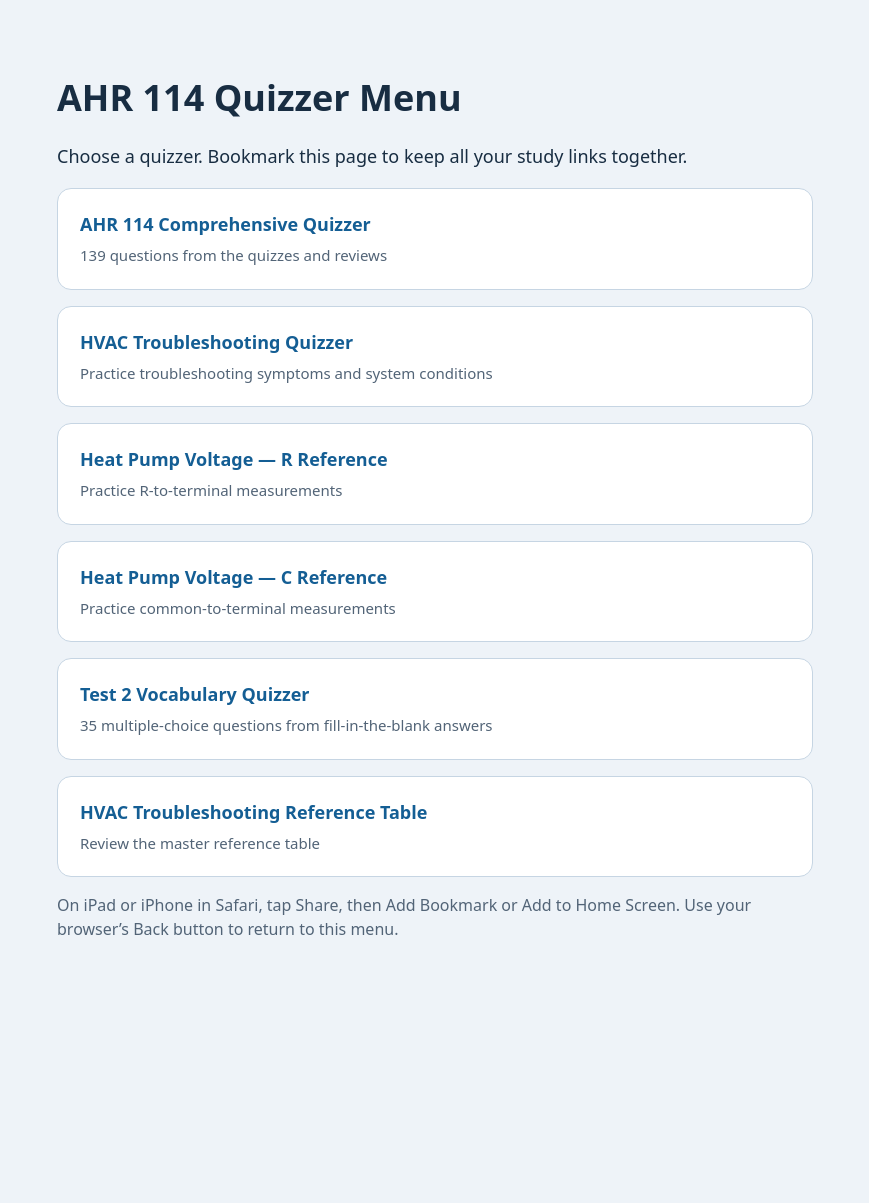
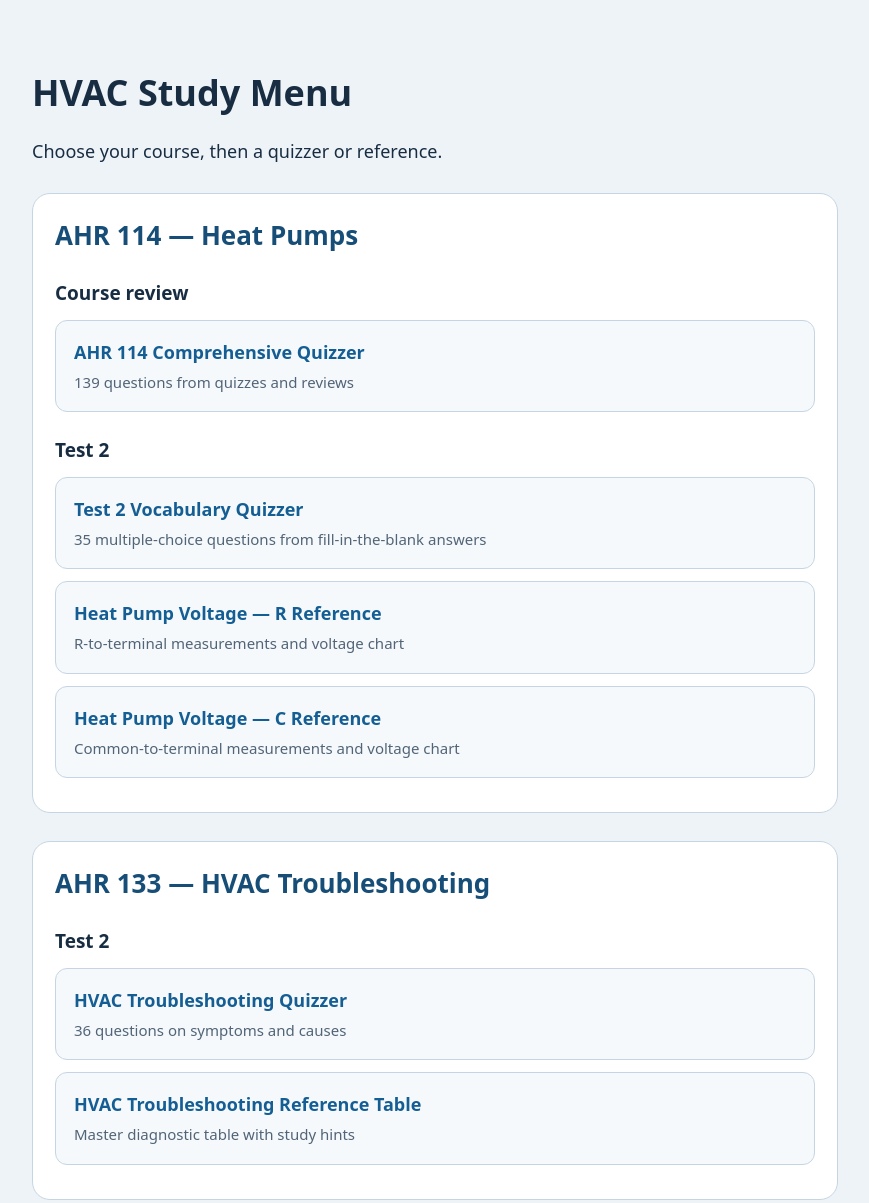
Before and after one commit to lordgorlof/hvac-troubleshooting-quizzer, a plain HTML site: page menu.html in a window 1280 px wide. Shown: the top 1203 px of the page, without its empty margins (205-1074 px from the left). Before the commit the page ends 1009 px from the top, so only its background shows below. Drawn offline with Linux system fonts and the light colour scheme.

Commit message:
Organize study menu by AHR 114 and AHR 133 courses and Test 2

```diff
--- a/menu.html
+++ b/menu.html
@@ -1,12 +1,8 @@
 <!doctype html>
-<html lang="en"><head><meta charset="utf-8"><meta name="viewport" content="width=device-width,initial-scale=1"><meta name="theme-color" content="#174e78"><title>AHR 114 — Quizzer Menu</title>
-<style>*{box-sizing:border-box}body{margin:0;background:#eef3f8;color:#182d42;font:18px/1.5 system-ui,Arial}main{max-width:800px;margin:30px auto;padding:22px}h1{line-height:1.2}a{display:block;background:white;border:1px solid #c6d5e3;border-radius:14px;padding:22px;margin:16px 0;color:#145e94;text-decoration:none;font-weight:700}a:hover,a:focus-visible{background:#e1effb;border-color:#145e94;outline:2px solid #145e94}small{display:block;color:#526477;font-weight:400;margin-top:6px}.note{color:#526477;font-size:16px}@media(max-width:500px){main{margin:10px auto;padding:18px}h1{font-size:30px}}</style></head><body><main>
-<h1>AHR 114 Quizzer Menu</h1><p>Choose a quizzer. Bookmark this page to keep all your study links together.</p>
-<a href="ahr114/index.html">AHR 114 Comprehensive Quizzer<small>139 questions from the quizzes and reviews</small></a>
-<a href="index.html">HVAC Troubleshooting Quizzer<small>Practice troubleshooting symptoms and system conditions</small></a>
-<a href="voltage.html">Heat Pump Voltage — R Reference<small>Practice R-to-terminal measurements</small></a>
-<a href="voltage-common.html">Heat Pump Voltage — C Reference<small>Practice common-to-terminal measurements</small></a>
-<a href="ahr114/test2-vocabulary.html">Test 2 Vocabulary Quizzer<small>35 multiple-choice questions from fill-in-the-blank answers</small></a>
-<a href="troubleshooting-table.html">HVAC Troubleshooting Reference Table<small>Review the master reference table</small></a>
-<p class="note">On iPad or iPhone in Safari, tap Share, then Add Bookmark or Add to Home Screen. Use your browser’s Back button to return to this menu.</p>
-</main></body></html>
+<html lang="en"><head><meta charset="utf-8"><meta name="viewport" content="width=device-width,initial-scale=1"><meta name="theme-color" content="#174e78"><title>HVAC Study Menu — AHR 114 &amp; AHR 133</title>
+<style>*{box-sizing:border-box}body{margin:0;background:#eef3f8;color:#182d42;font:18px/1.5 system-ui,Arial}main{max-width:850px;margin:25px auto;padding:22px}h1{line-height:1.2}section{margin:28px 0;background:#fff;border:1px solid #c6d5e3;border-radius:18px;padding:22px}h2{margin:0;color:#174e78;font-size:26px}h3{margin:24px 0 8px;font-size:19px}a{display:block;background:#f5f9fc;border:1px solid #c6d5e3;border-radius:12px;padding:18px;margin:12px 0;color:#145e94;text-decoration:none;font-weight:700}a:hover,a:focus-visible{background:#e1effb;outline:2px solid #145e94}small{display:block;color:#526477;font-weight:400;margin-top:5px}.note{color:#526477;font-size:16px}@media(max-width:500px){main{margin:0 auto;padding:14px}section{padding:16px}h1{font-size:30px}h2{font-size:24px}}</style></head><body><main>
+<h1>HVAC Study Menu</h1><p>Choose your course, then a quizzer or reference.</p>
+<section aria-labelledby="heatpumps"><h2 id="heatpumps">AHR 114 — Heat Pumps</h2><h3>Course review</h3><a href="ahr114/index.html">AHR 114 Comprehensive Quizzer<small>139 questions from quizzes and reviews</small></a><h3>Test 2</h3><a href="ahr114/test2-vocabulary.html">Test 2 Vocabulary Quizzer<small>35 multiple-choice questions from fill-in-the-blank answers</small></a><a href="voltage.html">Heat Pump Voltage — R Reference<small>R-to-terminal measurements and voltage chart</small></a><a href="voltage-common.html">Heat Pump Voltage — C Reference<small>Common-to-terminal measurements and voltage chart</small></a></section>
+<section aria-labelledby="troubleshooting"><h2 id="troubleshooting">AHR 133 — HVAC Troubleshooting</h2><h3>Test 2</h3><a href="index.html">HVAC Troubleshooting Quizzer<small>36 questions on symptoms and causes</small></a><a href="troubleshooting-table.html">HVAC Troubleshooting Reference Table<small>Master diagnostic table with study hints</small></a></section>
+<p class="note">Bookmark this page to keep your study links together. On iPad or iPhone in Safari, tap Share, then Add Bookmark or Add to Home Screen.</p>
+<p class="note">Use your browser’s Back button to return to this menu.</p></main></body></html>
```
